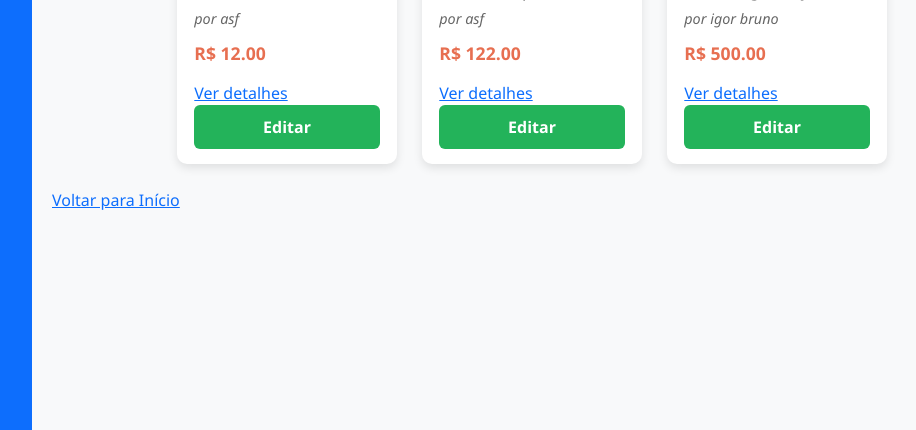
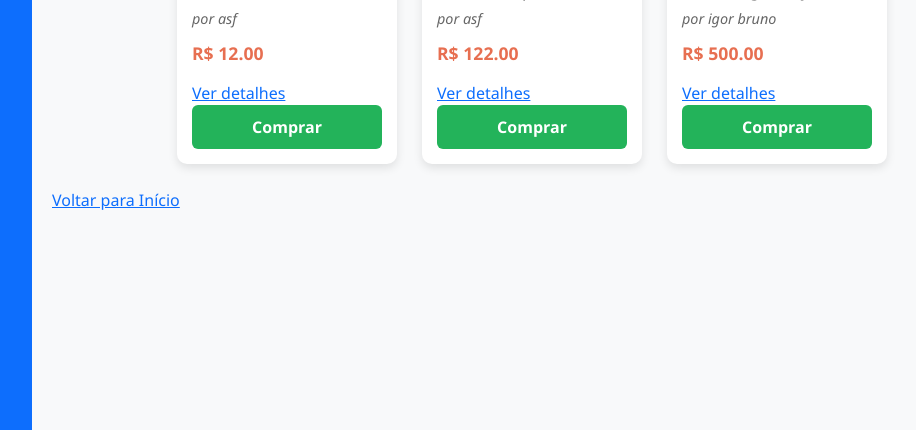
Before and after one commit to BrianKevelyn/projeto-psi, a Flask app: template templates/livros_lista.html in a window 1280 px wide. Shown: the part 370-800 px from the top of the page, without its empty margins (218-1134 px from the left). Run offline with Flask 3, Linux system fonts and the light colour scheme; the template is opened without the code that fills it: values that come from a table or form of the project are taken from there, others are empty; data comes from the database, SQL or seed files in the repository.

Commit message:
edicao do editar e comprar

```diff
--- a/templates/livros_lista.html
+++ b/templates/livros_lista.html
@@ -21,7 +21,12 @@
             <p class="preco">R$ {{ "%.2f"|format(livro.liv_preco) }}</p>
             <a href="{{ url_for('livros.detalhes_livro', livro_id=livro.liv_id) }}" class="btn-detalhes">Ver detalhes</a>
 
-            <button class="btn-comprar">Editar</button>
+            {% if current_user.usu_tipo == "bibliotecario" %}
+              <button class="btn-comprar">Editar</button>
+            {% else %}
+              <button class="btn-comprar">Comprar</button>
+            {% endif %}
+
           </div>
         </div>
       {% endfor %}
```
